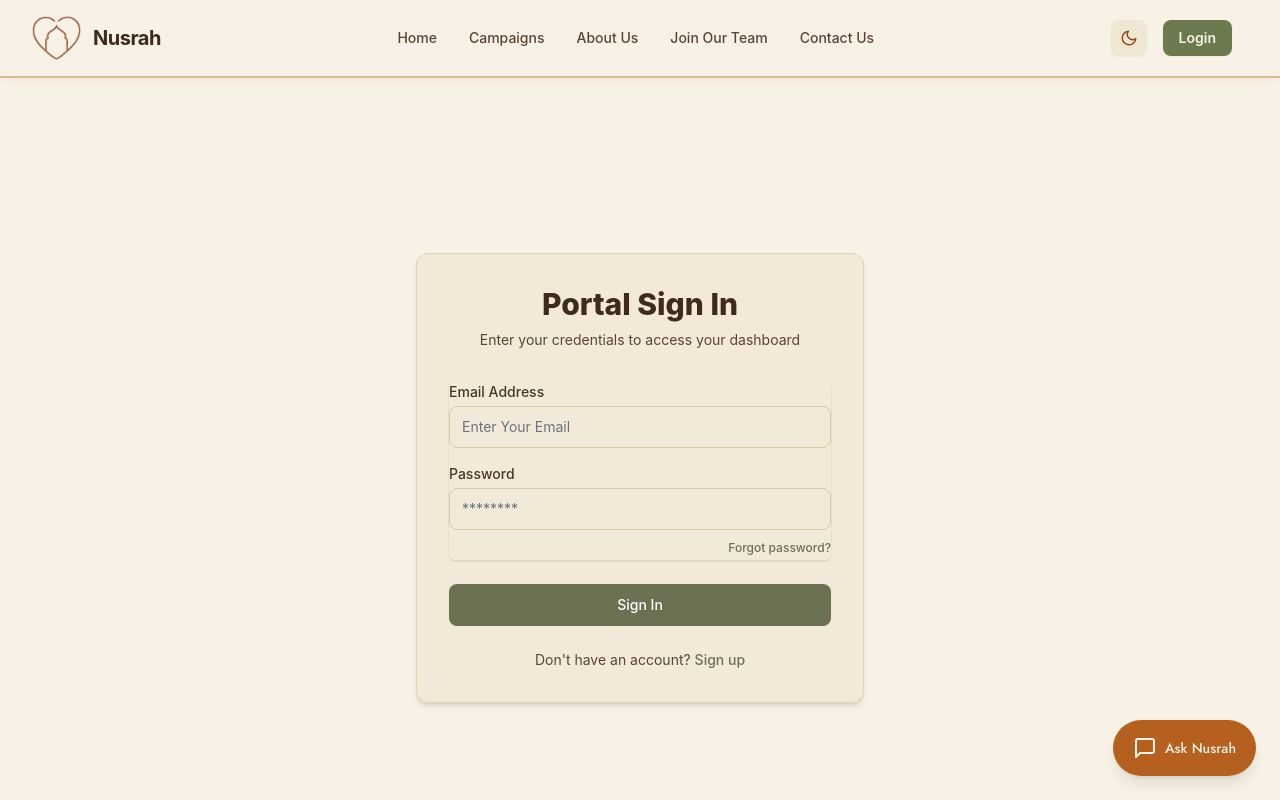
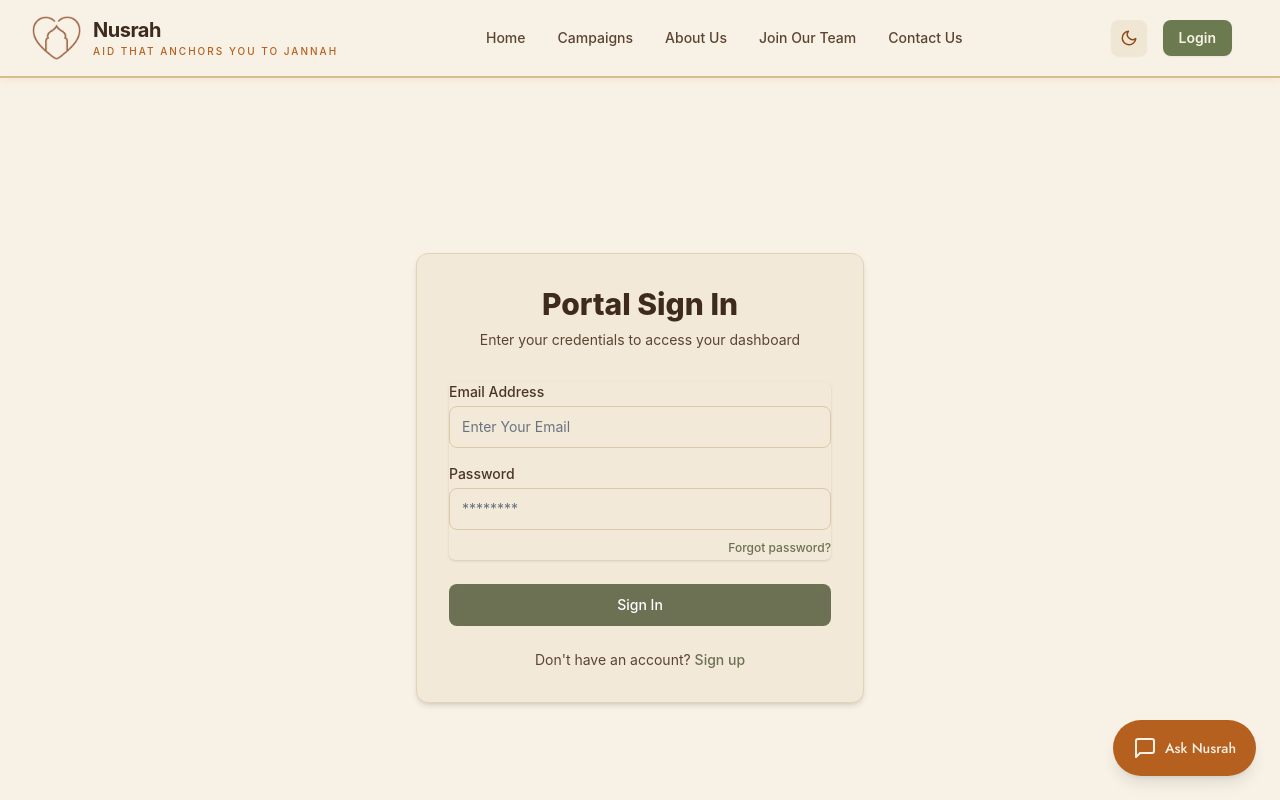
Before and after one commit to Nusrah/Nusrah-Frontend, an Angular app: page /login in a window 1280 px wide. Shown: the top 800 px of the page. Built offline with nearby package versions, Linux system fonts and the light colour scheme.

Commit message:
Requested Changes

```diff
--- a/src/app/components/shared/navbar/navbar.html
+++ b/src/app/components/shared/navbar/navbar.html
@@ -1,7 +1,10 @@
 <header class="flex items-center justify-between px-4 sm:px-8 py-2.5 sm:py-4 border-b sm:border-b-2 border-[#D9BD8F] sticky top-0 bg-[#F8F2E6] z-50 shadow-[0_2px_8px_rgba(181,96,31,0.08)] dark:bg-[#2A1B12] dark:border-[#4A3627] dark:shadow-[0_2px_8px_rgba(0,0,0,0.35)] transition-colors duration-300">
   <div class="flex items-center space-x-2.5 sm:space-x-3 cursor-pointer transition-all duration-300 ease-out hover:-translate-y-0.5" routerLink="/">
     <img src="/nusrah-logo.png" alt="Nusrah" class="h-9 sm:h-11 w-auto object-contain shrink-0">
-    <span class="inline text-lg sm:text-xl font-bold tracking-tight text-[#3E2A1E] dark:text-[#F2E9D8]">Nusrah</span>
+    <div class="flex flex-col justify-center min-w-0">
+      <span class="text-lg sm:text-xl font-bold leading-none tracking-tight text-[#3E2A1E] dark:text-[#F2E9D8]">Nusrah</span>
+      <span class="mt-1 sm:mt-1.5 text-[8px] sm:text-[10px] font-medium uppercase leading-none tracking-[0.12em] sm:tracking-[0.2em] whitespace-nowrap text-[#B5601F] dark:text-[#E8B77C]">Aid that anchors you to Jannah</span>
+    </div>
   </div>
   <nav class="hidden md:flex items-center space-x-8 text-sm font-medium">
     <a *ngFor="let l of [['/', 'Home'], ['/campaigns', 'Campaigns'], ['/about', 'About Us'], ['/register', 'Join Our Team'], ['/contact', 'Contact Us']]" [routerLink]="l[0]" #rla="routerLinkActive" routerLinkActive [routerLinkActiveOptions]="{exact: l[0] === '/'}"
--- a/src/app/pages/home/home.html
+++ b/src/app/pages/home/home.html
@@ -1,6 +1,5 @@
 <style>
-  :host { display: block; font-family: 'Jost', ui-sans-serif, system-ui, -apple-system, 'Segoe UI', sans-serif; }
-  h1, h2, h3, h4 { font-family: 'Cormorant Garamond', Georgia, 'Times New Roman', serif; }
+  :host { display: block; }
   @keyframes nudgeRight { 0%, 100% { transform: translateX(0); } 50% { transform: translateX(5px); } }
   @keyframes nudgeLeft { 0%, 100% { transform: translateX(0); } 50% { transform: translateX(-5px); } }
   .swipe-nudge { display: inline-block; animation: nudgeRight 1.1s ease-in-out infinite; }
@@ -208,7 +207,7 @@
     <div class="sm:hidden flex justify-center pt-2.5 pb-1 shrink-0 bg-[#F8F2E6] dark:bg-[#1F1A0F]"><div class="w-10 h-1.5 rounded-full bg-[#DCC9A8] dark:bg-[#4F4534]"></div></div>
     <div class="bg-[#3E2A1E] px-5 sm:px-6 py-4 sm:py-5 flex items-center justify-between text-[#F8F2E6] shrink-0">
       <div class="flex items-center gap-3">
-        <div class="p-2 bg-[#F2DFC4]/20 rounded-xl text-lg sm:text-xl shrink-0">🛡️</div>
+        <div class="w-12 h-12 sm:w-14 sm:h-14 rounded-xl bg-[#F8F2E6] flex items-center justify-center shrink-0 overflow-hidden"><img src="nusrah-logo.png" alt="Nusrah logo" class="w-10 h-10 sm:w-12 sm:h-12 object-contain"></div>
         <div>
           <h3 class="font-bold text-base sm:text-lg leading-tight">Welcome to Nusrah</h3>
           <p class="text-[#E8C79A] text-[10px] sm:text-xs font-medium tracking-wide uppercase mt-0.5">Aid that anchors you to Jannah</p>
--- a/src/app/pages/home/home.ts
+++ b/src/app/pages/home/home.ts
@@ -30,19 +30,17 @@ export class HomeComponent implements OnInit, OnDestroy {
   calculatedZakatResult: number | null = null;
   isEligibleForZakat = false;
   isWelcomeModalOpen = false;
-  private readonly WELCOME_MODAL_STORAGE_KEY = 'nusrah_hasSeenWelcomeModal';
+  // lives on the class itself, so it resets on a full page load or refresh,
+  // but clicking "Home" again inside the app doesn't bring the popup back
+  private static welcomeShownThisLoad = false;
 
   constructor(private http: HttpClient, private cdr: ChangeDetectorRef) {}
 
   ngOnInit(): void {
-    // welcome popup shows only on a visitor's first visit; the flag lives in localStorage
-    try {
-      if (!localStorage.getItem(this.WELCOME_MODAL_STORAGE_KEY)) {
-        this.isWelcomeModalOpen = true;
-        localStorage.setItem(this.WELCOME_MODAL_STORAGE_KEY, 'true');
-      }
-    } catch (e) {
-      console.warn('Unable to access localStorage for welcome modal flag', e);
+    // welcome popup shows every time the website is opened or refreshed (once per page load)
+    if (!HomeComponent.welcomeShownThisLoad) {
+      this.isWelcomeModalOpen = true;
+      HomeComponent.welcomeShownThisLoad = true;
     }
     this.startHeroAutoplay();
     // phone-only swipe hint: shown on every visit, hides on the first swipe or after 6 seconds
```
Lines whose indentation alone changed are shown as unchanged.
